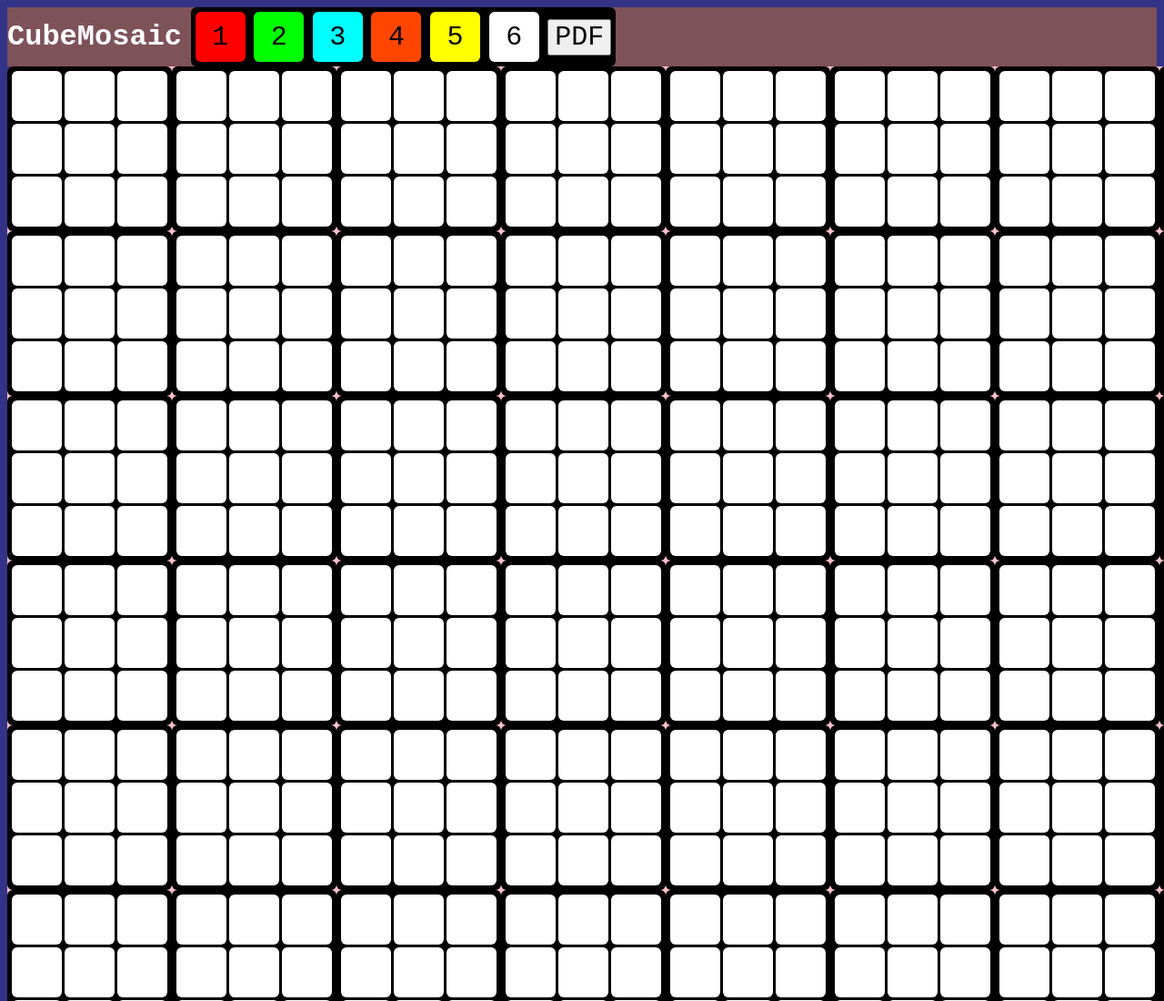
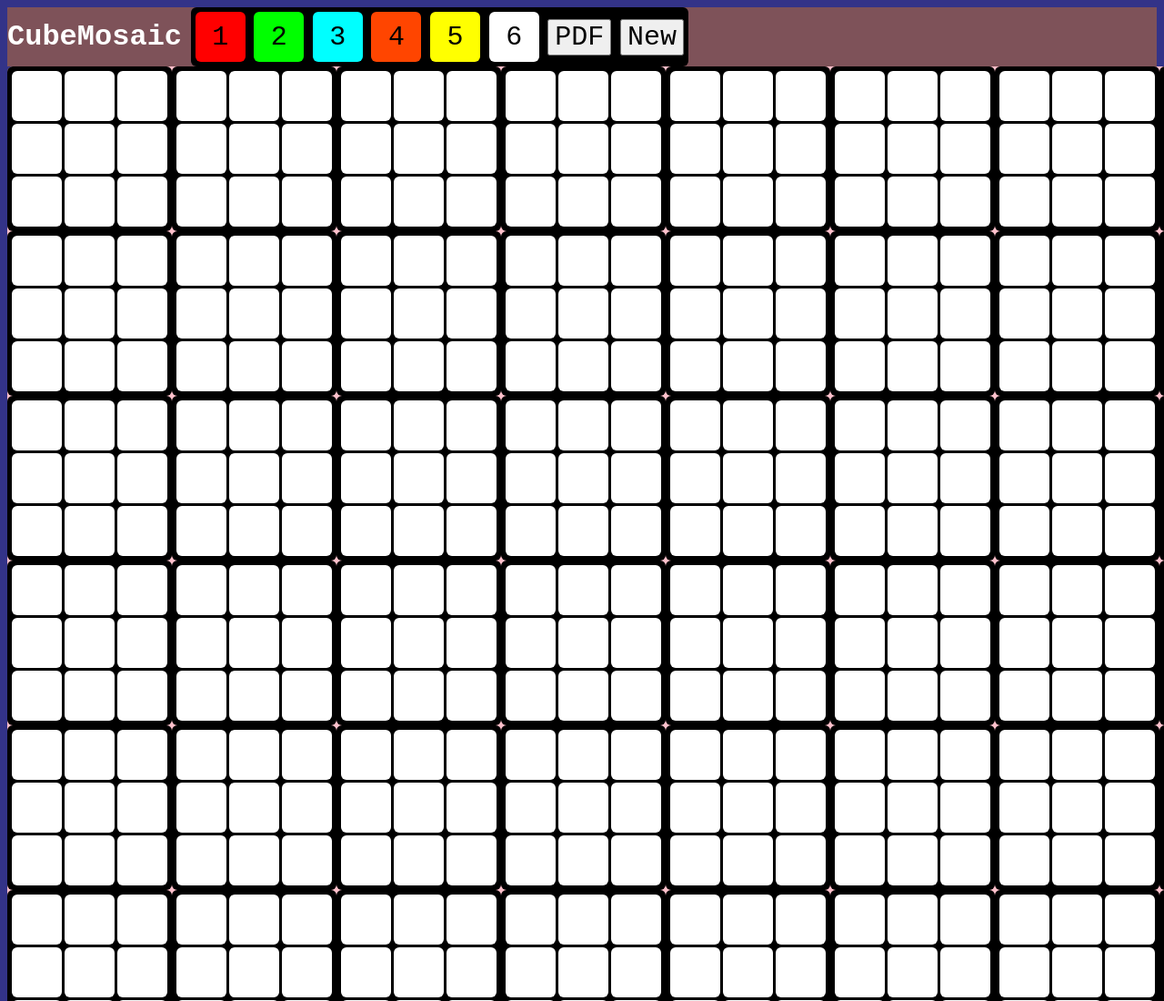
Before and after one commit to lightyyt/CubeMosaic, a plain HTML site: page index.html in a window 1280 px wide. Shown: the top 1100 px of the page at 91% size. Drawn offline with nearby package versions, Linux system fonts and the light colour scheme.

Commit message:
Added New... Input

```diff
--- a/index.html
+++ b/index.html
@@ -19,6 +19,7 @@
                 <button onclick="change('yellow')", class="tile yellow" id="sel">5</button>
                 <button onclick="change('white')", class="tile white" id="sel">6</button>
                 <button onclick="generatePDF()" id="generate">PDF</button>
+                <button onclick="mosaicsel()">New</button>
             </div>
         </div>
 
--- a/index.js
+++ b/index.js
@@ -59,6 +59,17 @@ function create_mosaic(size) {
         }
     }
     document.getElementById("mosaic").style.width = size*181+"px";
+}
+
+function mosaicsel(){
+    let prp = prompt("Enter Mosaic Size:", "10");
+    let num = parseInt(prp);
+    if(prp == null || prp == "") return;
+    else if(isNaN(num))
+        alert("Invalid Number!")
+    else
+        create_mosaic(num);
+
 }
 
 function create_cube(id = "cube-1"){
```
